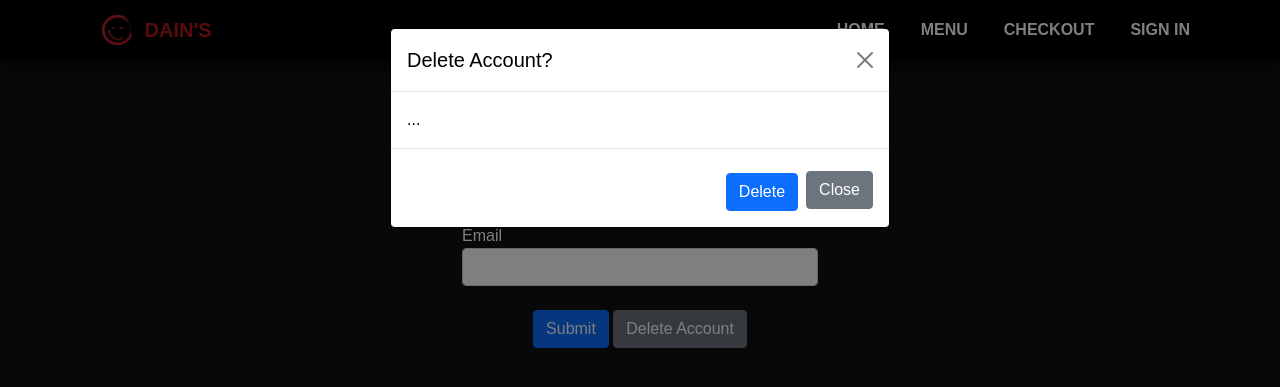
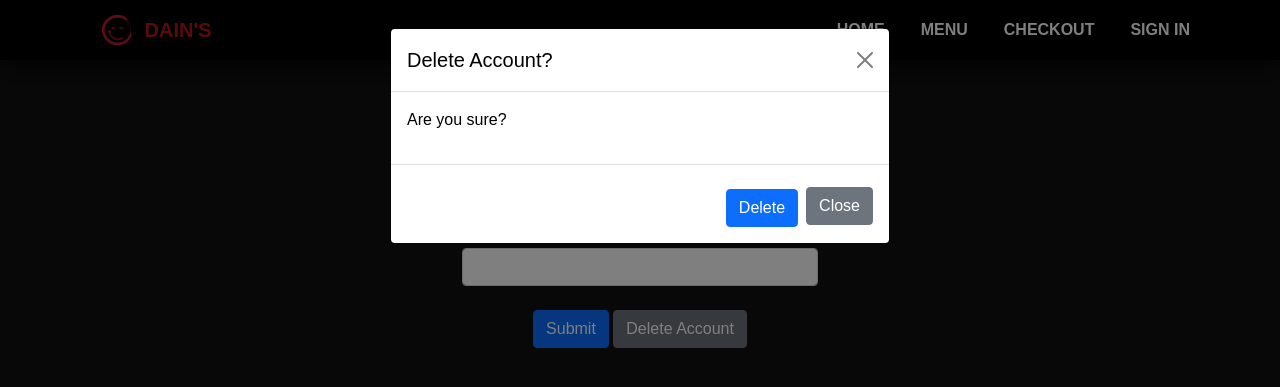
Before and after one commit to Kanahora/Dains, a Flask app: template templates/Andrew/settings.html in a window 1280 px wide, after a click on "Delete Account". Shown: the top 387 px of the page. Run offline with Flask 2, Linux system fonts and the light colour scheme; the template is opened without the code that fills it, so the values that code supplies are empty, except form fields; form fields are guessed from the names that the template uses; some libraries are stand-ins or nearby versions.

Commit message:
Update settings.html

```diff
--- a/templates/Andrew/settings.html
+++ b/templates/Andrew/settings.html
@@ -32,7 +32,7 @@
                 <button type="button" class="btn-close" data-bs-dismiss="modal" aria-label="Close"></button>
             </div>
             <div class="modal-body">
-                ...
+                <p> Are you sure? </p>
             </div>
             <div class="modal-footer">
                 <form action="{{ url_for('account_delete') }}" method="POST">
```
